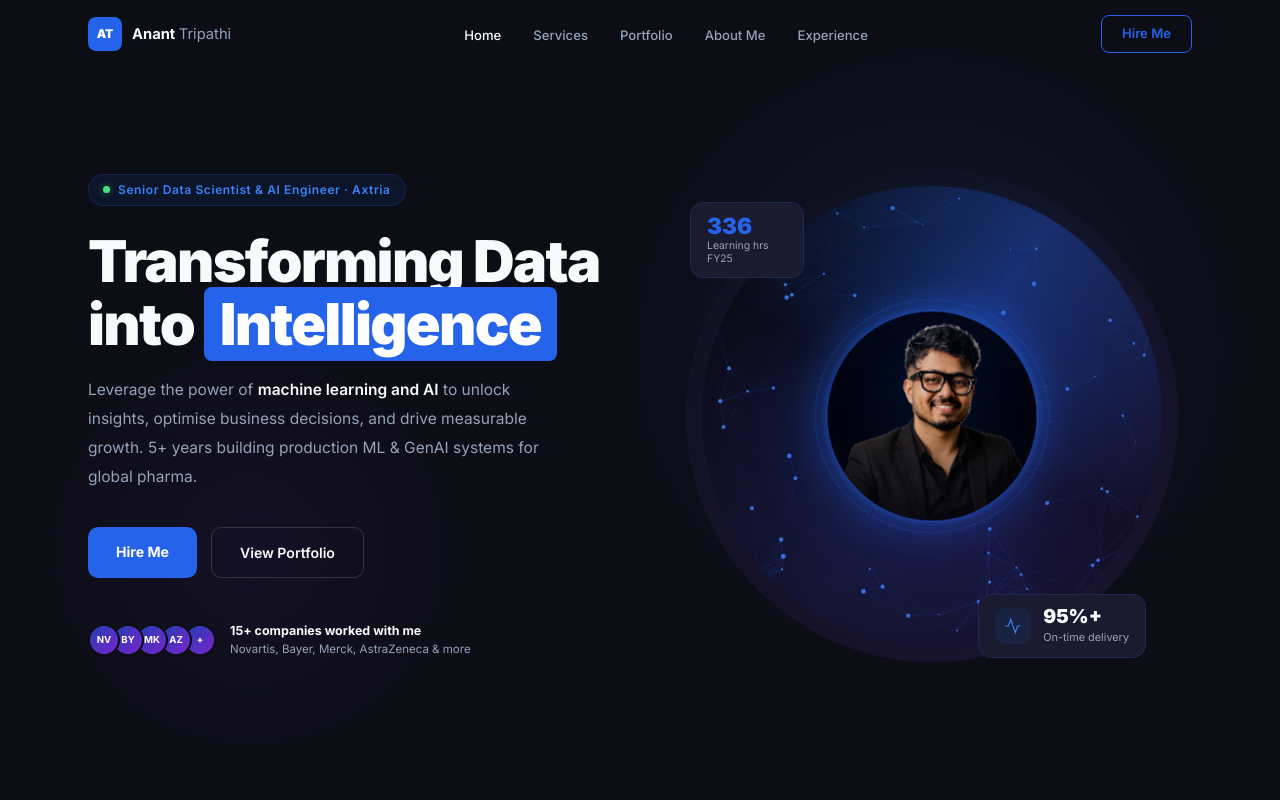
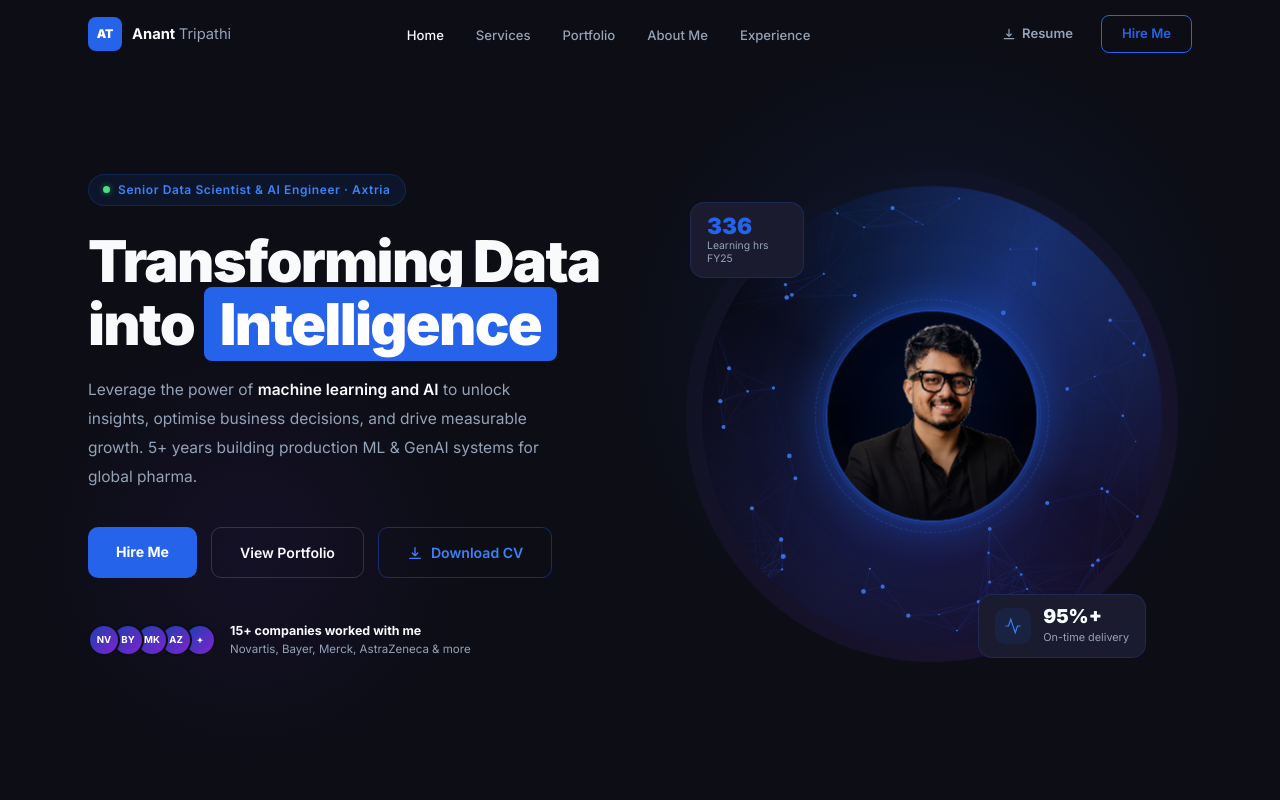
Before and after one commit to ananttripathiak/ananttripathiak.github.io, a Next.js app: page / in a window 1280 px wide. Shown: the top 800 px of the page. Built offline with nearby package versions, Linux system fonts and the light colour scheme.

Commit message:
feat: add Download CV button to hero and nav with resume PDF

```diff
--- a/src/components/Hero.tsx
+++ b/src/components/Hero.tsx
@@ -133,6 +133,16 @@ export default function Hero() {
             >
               View Portfolio
             </a>
+            <a
+              href="/Anant_Tripathi_Resume.pdf"
+              download="Anant_Tripathi_Resume.pdf"
+              className="inline-flex items-center gap-2 px-7 py-3.5 border border-accent/40 text-accent-light text-[0.88rem] font-semibold rounded-[10px] hover:border-accent hover:bg-accent/10 hover:-translate-y-0.5 transition-all duration-200"
+            >
+              <svg className="w-4 h-4 shrink-0" fill="none" stroke="currentColor" strokeWidth={2} viewBox="0 0 24 24">
+                <path strokeLinecap="round" strokeLinejoin="round" d="M12 4v12m0 0l-4-4m4 4l4-4M4 20h16" />
+              </svg>
+              Download CV
+            </a>
           </motion.div>
 
           <motion.div {...fade(0.5)} className="flex items-center gap-3.5">
--- a/src/components/Nav.tsx
+++ b/src/components/Nav.tsx
@@ -71,12 +71,24 @@ export default function Nav() {
         </ul>
 
         {/* CTA */}
-        <a
-          href="#cta"
-          className="hidden md:inline-flex items-center px-5 py-2 border border-accent rounded-[8px] text-[0.82rem] font-semibold text-accent hover:bg-accent hover:text-white transition-all duration-200"
-        >
-          Hire Me
-        </a>
+        <div className="hidden md:flex items-center gap-3">
+          <a
+            href="/Anant_Tripathi_Resume.pdf"
+            download="Anant_Tripathi_Resume.pdf"
+            className="inline-flex items-center gap-1.5 px-4 py-2 text-[0.82rem] font-semibold text-t2 hover:text-accent-light transition-colors duration-200"
+          >
+            <svg className="w-3.5 h-3.5 shrink-0" fill="none" stroke="currentColor" strokeWidth={2} viewBox="0 0 24 24">
+              <path strokeLinecap="round" strokeLinejoin="round" d="M12 4v12m0 0l-4-4m4 4l4-4M4 20h16" />
+            </svg>
+            Resume
+          </a>
+          <a
+            href="#cta"
+            className="inline-flex items-center px-5 py-2 border border-accent rounded-[8px] text-[0.82rem] font-semibold text-accent hover:bg-accent hover:text-white transition-all duration-200"
+          >
+            Hire Me
+          </a>
+        </div>
 
         {/* Hamburger */}
         <button
@@ -111,6 +123,17 @@ export default function Nav() {
                 </a>
               ))}
               <a
+                href="/Anant_Tripathi_Resume.pdf"
+                download="Anant_Tripathi_Resume.pdf"
+                onClick={() => setMenuOpen(false)}
+                className="inline-flex items-center justify-center gap-2 px-5 py-2.5 border border-accent/40 rounded-[8px] text-sm font-semibold text-accent-light hover:bg-accent/10 transition-all duration-200"
+              >
+                <svg className="w-4 h-4 shrink-0" fill="none" stroke="currentColor" strokeWidth={2} viewBox="0 0 24 24">
+                  <path strokeLinecap="round" strokeLinejoin="round" d="M12 4v12m0 0l-4-4m4 4l4-4M4 20h16" />
+                </svg>
+                Download Resume
+              </a>
+              <a
                 href="#cta"
                 onClick={() => setMenuOpen(false)}
                 className="inline-flex items-center justify-center px-5 py-2.5 bg-accent rounded-[8px] text-sm font-bold text-white"
```
Also changed, not shown: 1 other file (tests, documents, lock files or other folders).
